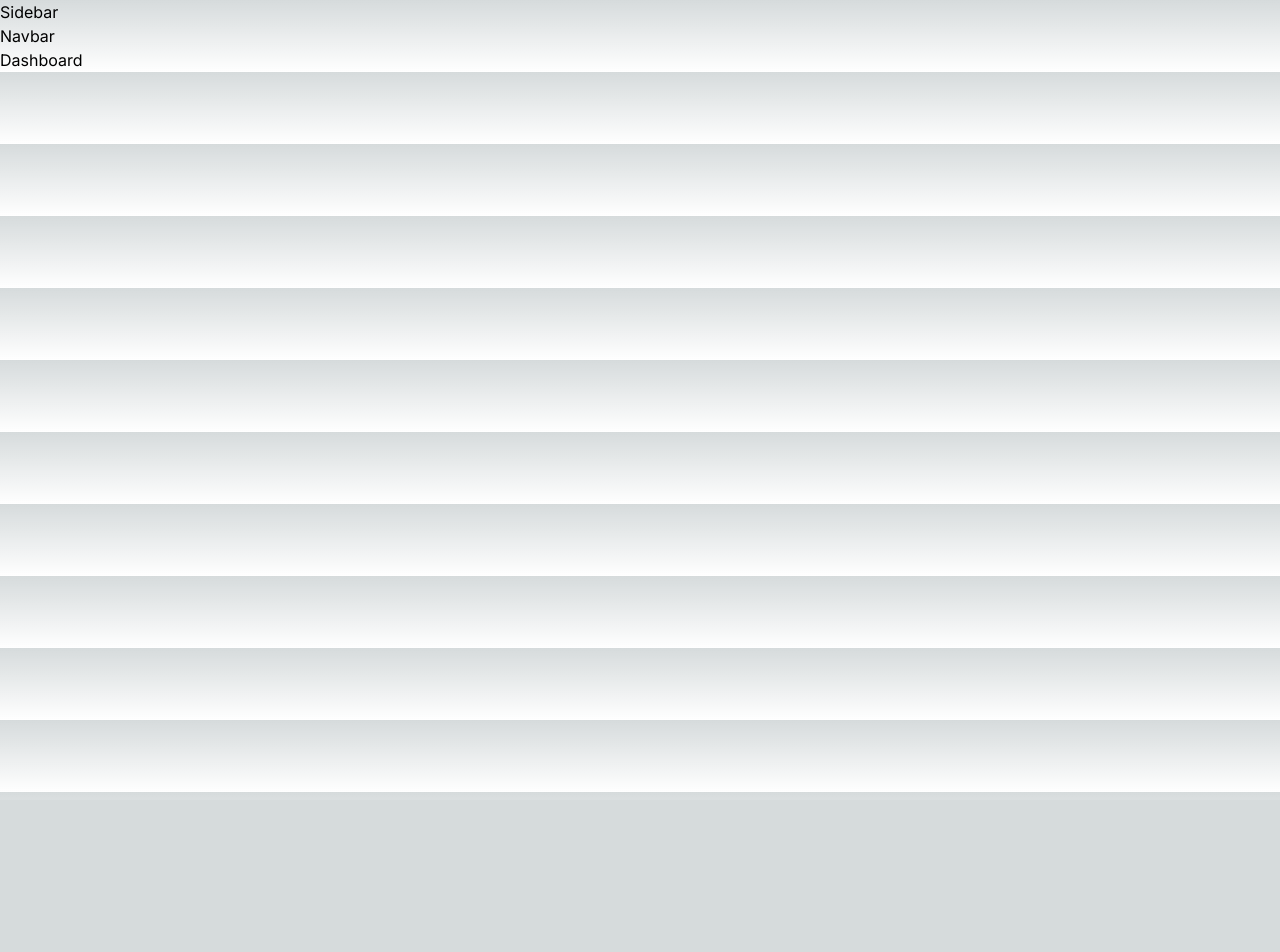
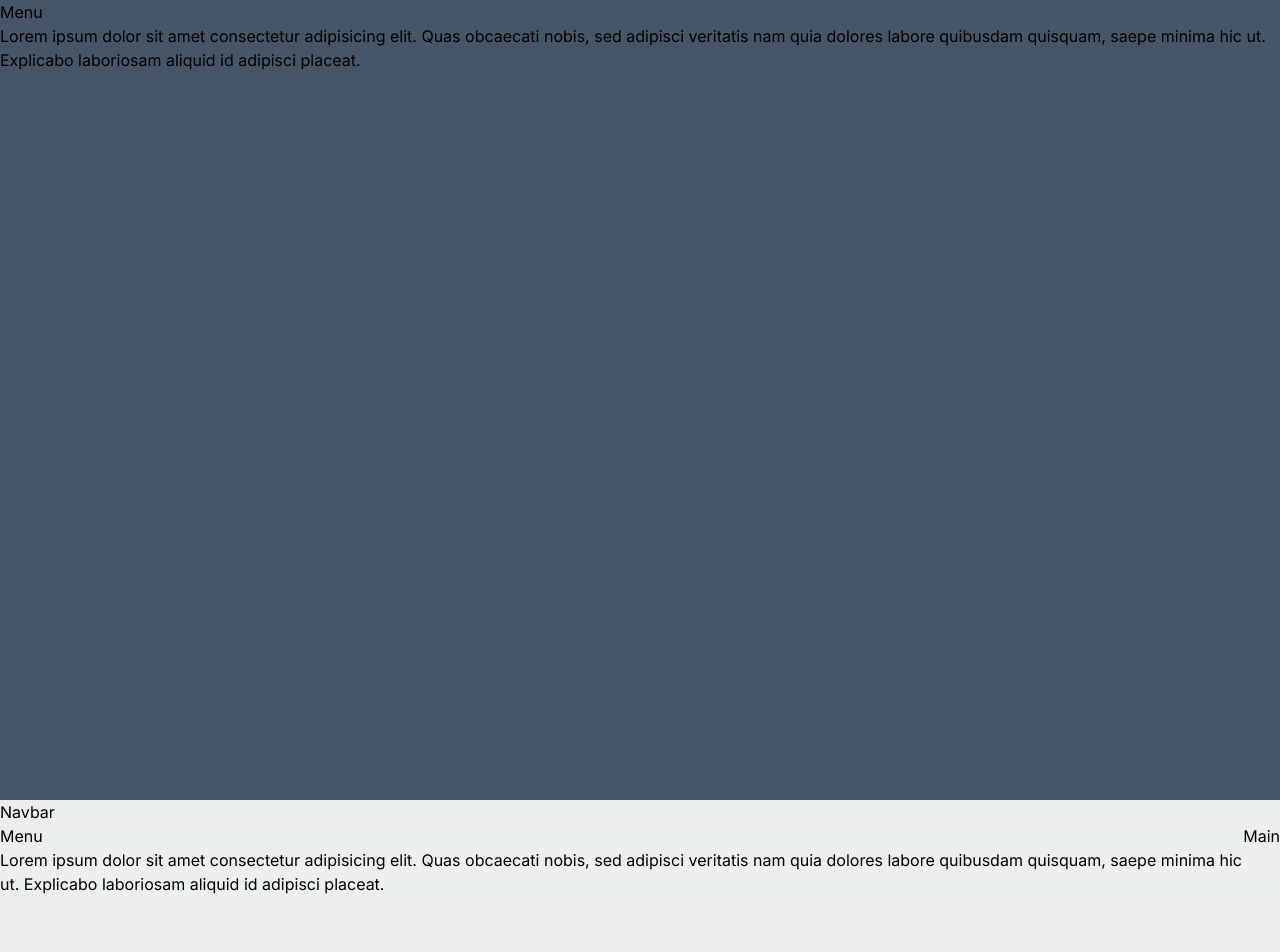
Before and after one commit to Racine14Creator/portfolio, a Next.js app: page /dashboard in a window 1280 px wide. Shown: the top 952 px of the page. Before the commit the page ends 800 px from the top, so only its background shows below. Built offline with nearby package versions, Linux system fonts and the light colour scheme.

Commit message:
Admin prject

```diff
--- /dev/null
+++ b/app/Ui/dashboard/Main/Main.jsx
@@ -0,0 +1,9 @@
+import React from 'react'
+
+const Main = () => {
+    return (
+        <div>Main</div>
+    )
+}
+
+export default Main
--- a/app/Ui/dashboard/sidebar/Sidebar.jsx
+++ b/app/Ui/dashboard/sidebar/Sidebar.jsx
@@ -2,7 +2,10 @@ import React from 'react'
 
 const Sidebar = () => {
     return (
-        <div>Sidebar</div>
+        <div className='bg-coral-500 w-fll'>
+            <h3>Menu</h3>
+            Lorem ipsum dolor sit amet consectetur adipisicing elit. Quas obcaecati nobis, sed adipisci veritatis nam quia dolores labore quibusdam quisquam, saepe minima hic ut. Explicabo laboriosam aliquid id adipisci placeat.
+        </div>
     )
 }
 
--- a/app/dashboard/layout.jsx
+++ b/app/dashboard/layout.jsx
@@ -1,11 +1,13 @@
 import Navbar from "../Ui/dashboard/navbar/Navbar"
 import Sidebar from "../Ui/dashboard/sidebar/Sidebar"
+
+const menuItems = []
 
 const layout = ({ children }) => {
     return (
         <>
             <div>
-                <div>
+                <div className="h-screen bg-slate-600">
                     <Sidebar />
                 </div>
                 <div>
--- a/app/dashboard/page.jsx
+++ b/app/dashboard/page.jsx
@@ -1,7 +1,17 @@
+
+
+import Sidebar from "../Ui/dashboard/sidebar/Sidebar"
 
 const Dashboard = () => {
     return (
-        <div>Dashboard</div>
+        <div className="flex max-h-screen h-screen">
+            <div className="flex-1">
+                <Sidebar />
+            </div>
+            <div className="main flex-3">
+                <h3>Main</h3>
+            </div>
+        </div>
     )
 }
 
--- a/app/page.js
+++ b/app/page.js
@@ -1,9 +1,10 @@
+import Dashboard from "./dashboard/page";
 
 export default function Home() {
   return (
     <>
       <div className="bg-black text-white">
-        <h3>Hello dev</h3>
+        <Dashboard />
       </div>
     </>
   )
```
